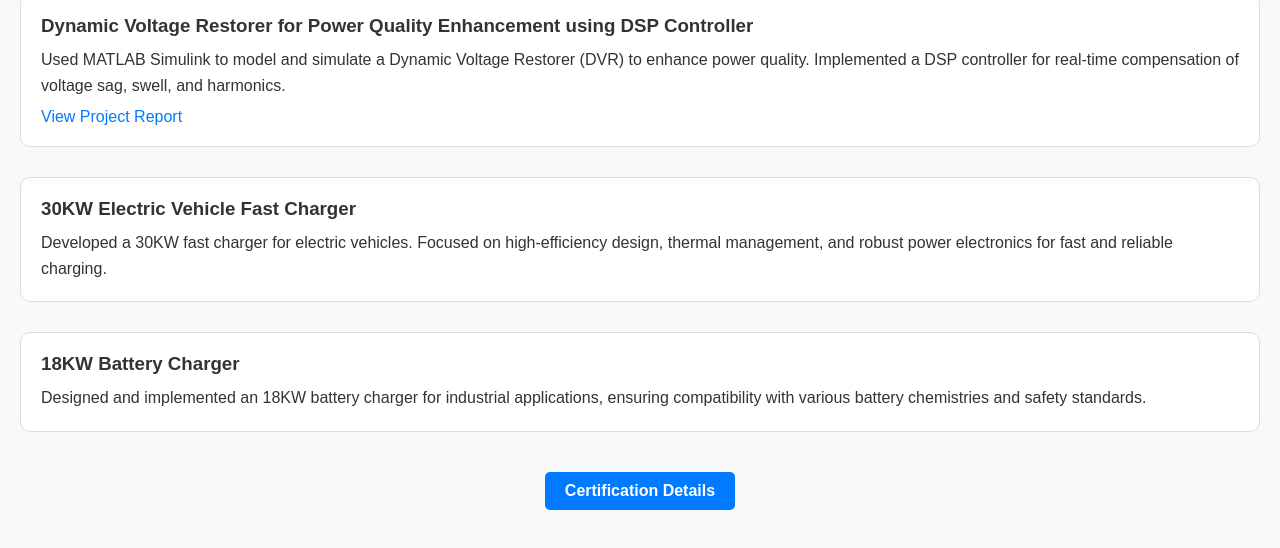
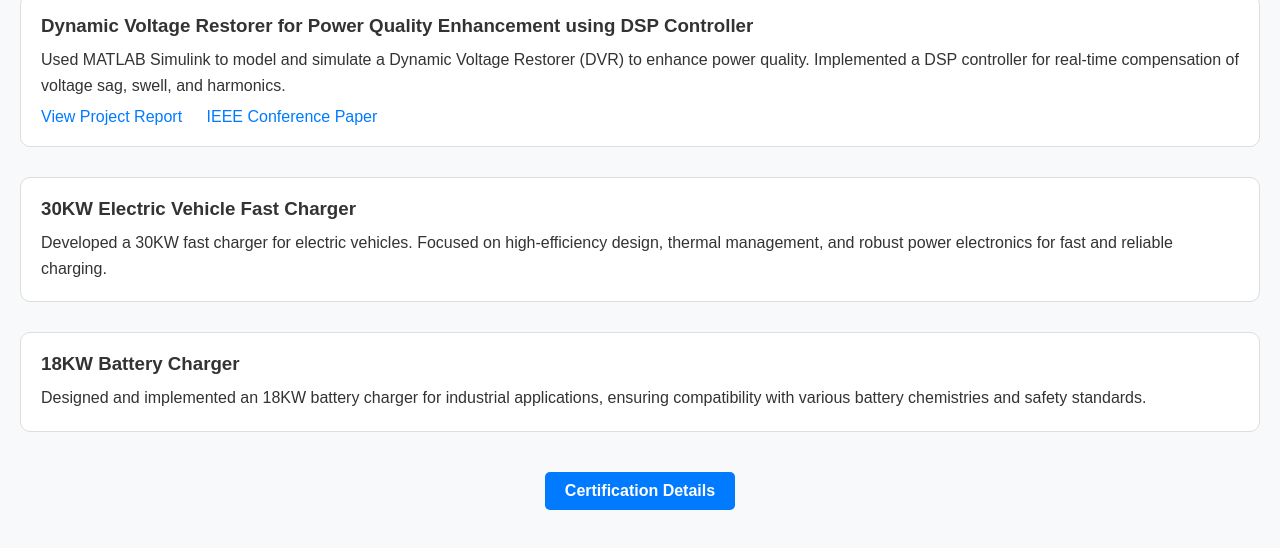
Before and after one commit to gokul-1203/Portfolio, a plain HTML site: page project.html in a window 1280 px wide. Shown: the part 226-774 px from the top of the page. Drawn offline with Linux system fonts and the light colour scheme.

Commit message:
project.html

```diff
--- a/project.html
+++ b/project.html
@@ -35,6 +35,7 @@
         <h3>Dynamic Voltage Restorer for Power Quality Enhancement using DSP Controller</h3>
         <p>Used MATLAB Simulink to model and simulate a Dynamic Voltage Restorer (DVR) to enhance power quality. Implemented a DSP controller for real-time compensation of voltage sag, swell, and harmonics.</p>
         <a href="project report.pdf" class="pdf-link" target="_blank">View Project Report</a>
+        <a href="https://ieeexplore.ieee.org/document/10776869">IEEE Conference Paper</a>
       </div>
 
       <div class="project-item">
```
